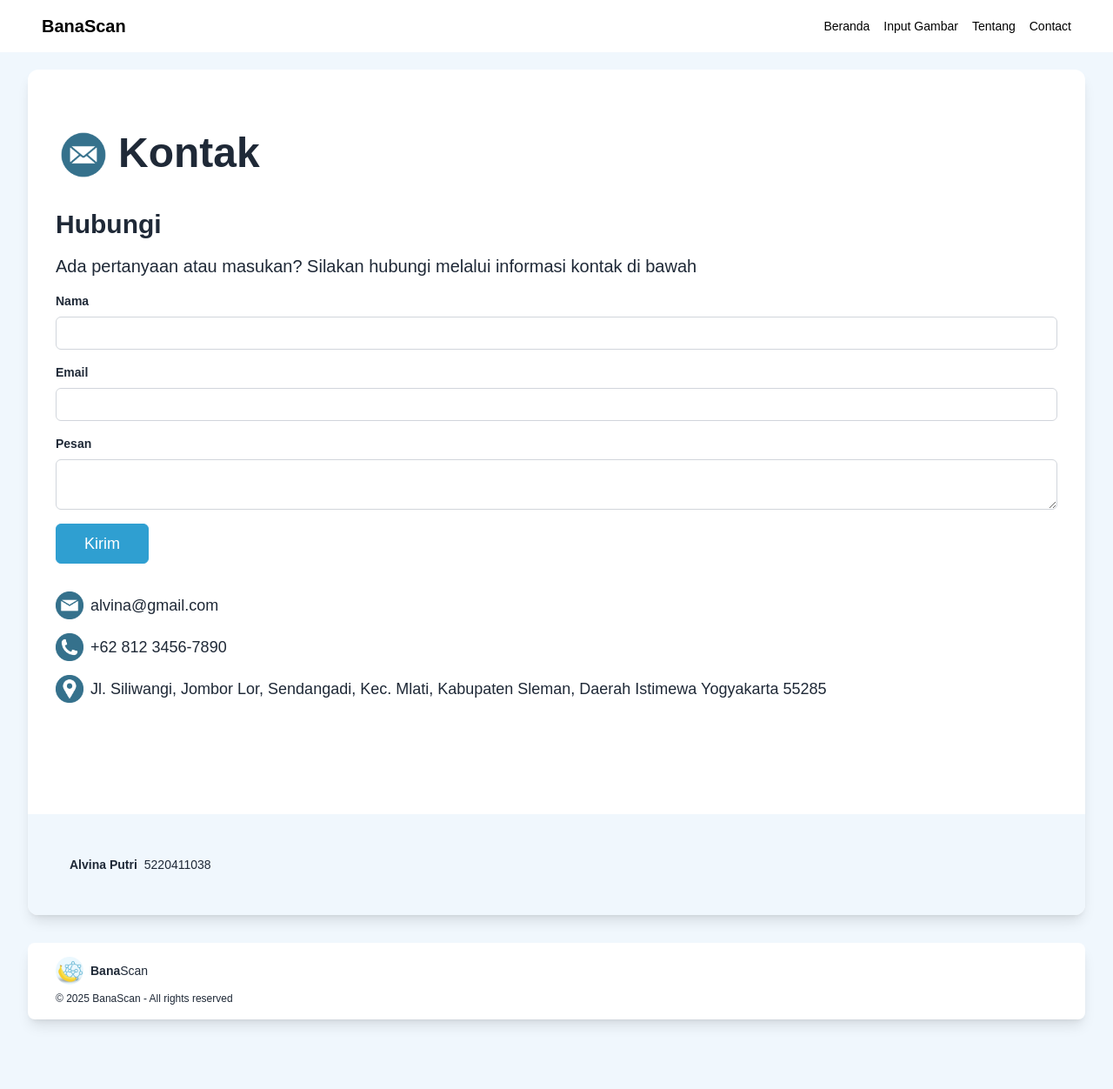
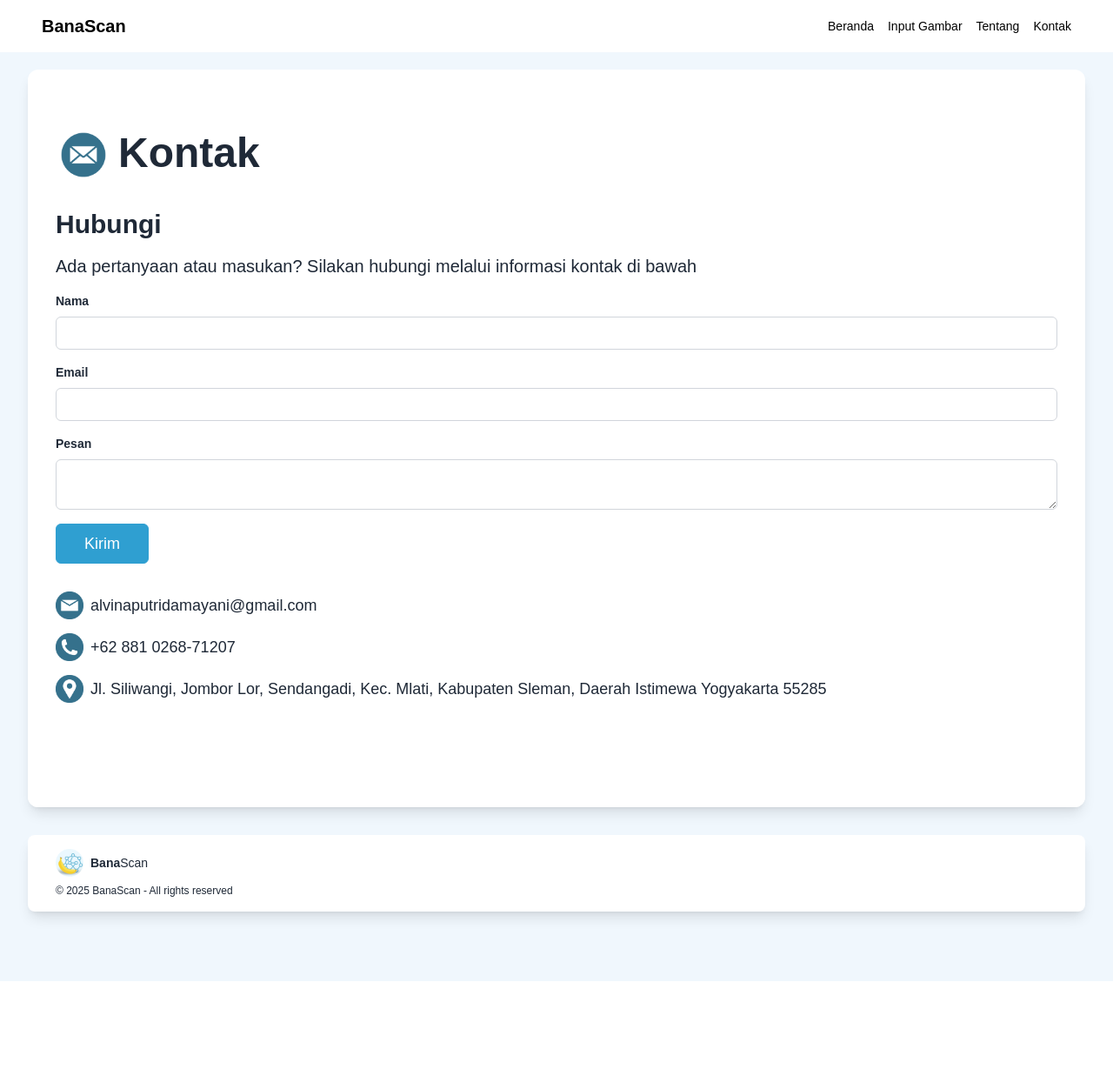
Before and after one commit to ghufronakbar/BanaScan-WebAI, a Flask app: page /contact in a window 1280 px wide. Shown: the whole page at 87% size. After the commit the page ends 1128 px from the top, so only its background shows below. Run offline with Flask 3, Linux system fonts and the light colour scheme; some libraries are stand-ins or nearby versions.

Commit message:
Refactoring

```diff
--- a/app.py
+++ b/app.py
@@ -10,7 +10,7 @@ import uuid
 from io import BytesIO
 from PIL import Image
 
-label_map = {0:"Pisang Segar", 1:"Pisang Tidak Segar", 2:'Non Pisang'}
+label_map = {0:"Pisang Segar", 1:"Pisang Tidak Segar"}
 model = load_model('model.h5')
 
 
--- a/templates/contact.html
+++ b/templates/contact.html
@@ -58,7 +58,7 @@ block content %}
             alt="Logo"
             class="w-8 h-8 object-cover"
           />
-          <div class="text-lg">alvina@gmail.com</div>
+          <div class="text-lg">alvinaputridamayani@gmail.com</div>
         </div>
         <div class="flex flex-row gap-2 items-center">
           <img
@@ -66,7 +66,7 @@ block content %}
             alt="Logo"
             class="w-8 h-8 object-cover"
           />
-          <div class="text-lg">+62 812 3456-7890</div>
+          <a class="text-lg" href="https://wa.me/62881026871207" target="_blank">+62 881 0268-71207</a>
         </div>
         <div class="flex flex-row gap-2 items-center">
           <img
@@ -82,14 +82,7 @@ block content %}
       </div>
     </div>
   </div>
-  <div
-    class="bg-[#f0f7fd] flex flex-col md:flex-row md:justify-between h-fit py-2 md:py-4 px-4 md:px-12 text-sm gap-2 w-full items-center relative"
-  >
-    <div class="w-full flex flex-row gap-2 z-10 bg-transparent my-8">
-      <div class="text-md font-bold">Alvina Putri</div>
-      <div class="text-md">5220411038</div>
-    </div>
-  </div>
+
 </section>
 <script>
   const sendMessage = () => {
@@ -97,7 +90,7 @@ block content %}
     const email = document.getElementById("email").value;
     const pesan = document.getElementById("pesan").value;
     window.open(
-      `mailto:alvina@gmail.com?subject=${nama}&body=${pesan + "\n\n" + email}`,
+      `mailto:alvinaputridamayani@gmail.com?subject=${nama}&body=${pesan + "\n\n" + email}`,
       "_blank"
     );
   };
--- a/templates/layout.html
+++ b/templates/layout.html
@@ -7,6 +7,7 @@
 
     <!-- ✅ Tailwind CSS CDN -->
     <script src="https://cdn.tailwindcss.com"></script>
+    <link rel="icon" href="{{ url_for('static', filename='logo.png') }}">
 
     <style>
       body {
@@ -27,7 +28,7 @@
         <a class="text-sm text-black hover:text-[#35718c] transition duration-300 ease-in-out" href="/">Beranda</a>
         <a class="text-sm text-black hover:text-[#35718c] transition duration-300 ease-in-out" href="/scan">Input Gambar</a>
         <a class="text-sm text-black hover:text-[#35718c] transition duration-300 ease-in-out" href="/about">Tentang</a>
-        <a class="text-sm text-black hover:text-[#35718c] transition duration-300 ease-in-out" href="/contact">Contact</a>
+        <a class="text-sm text-black hover:text-[#35718c] transition duration-300 ease-in-out" href="/contact">Kontak</a>
       </div>
 
       <!-- Toggle Button for Mobile -->
```
Also changed, not shown: templates/about.html (+1 -8 lines), templates/index.html (+1 -8 lines), templates/result.html (+1 -8 lines), templates/scan.html (+1 -8 lines).
